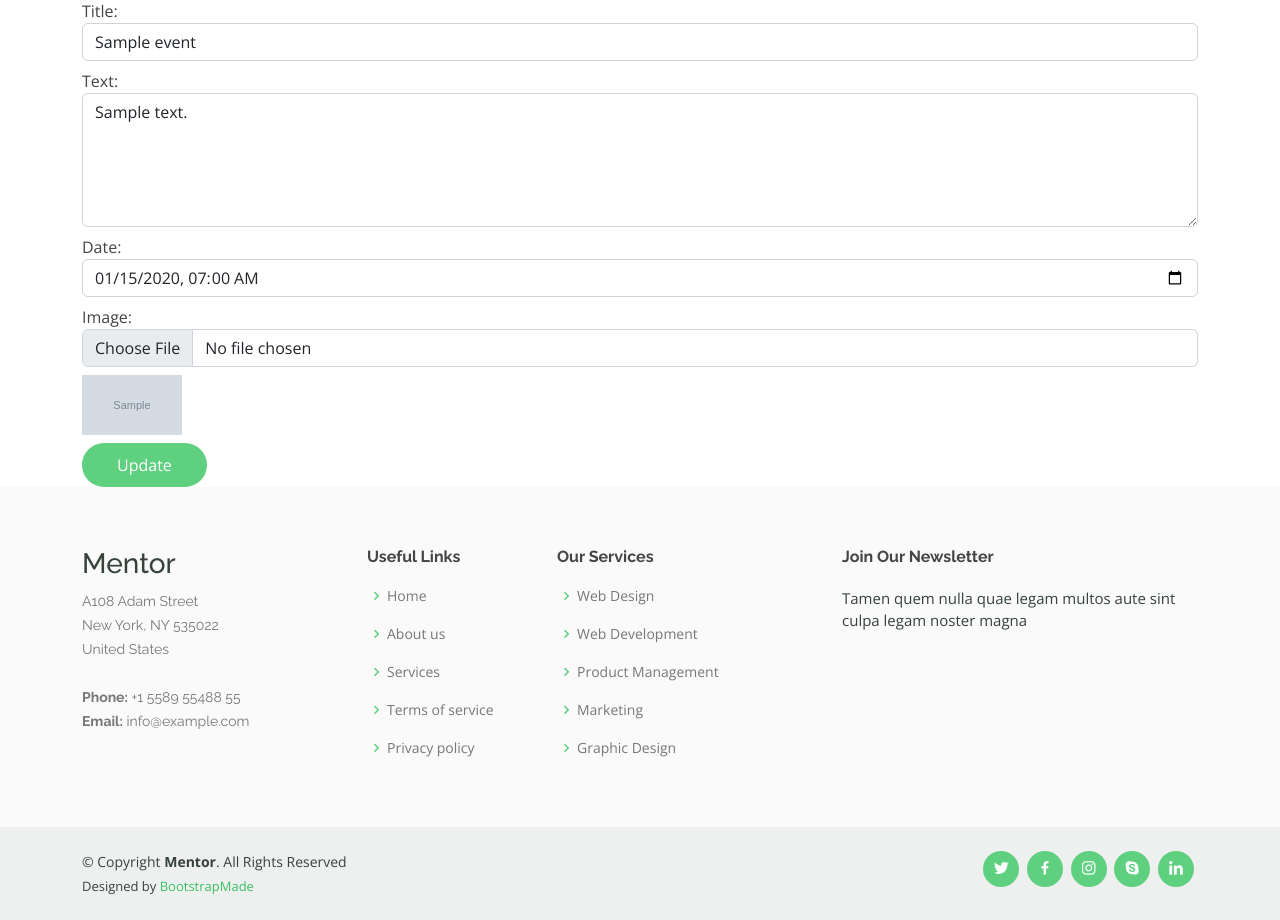
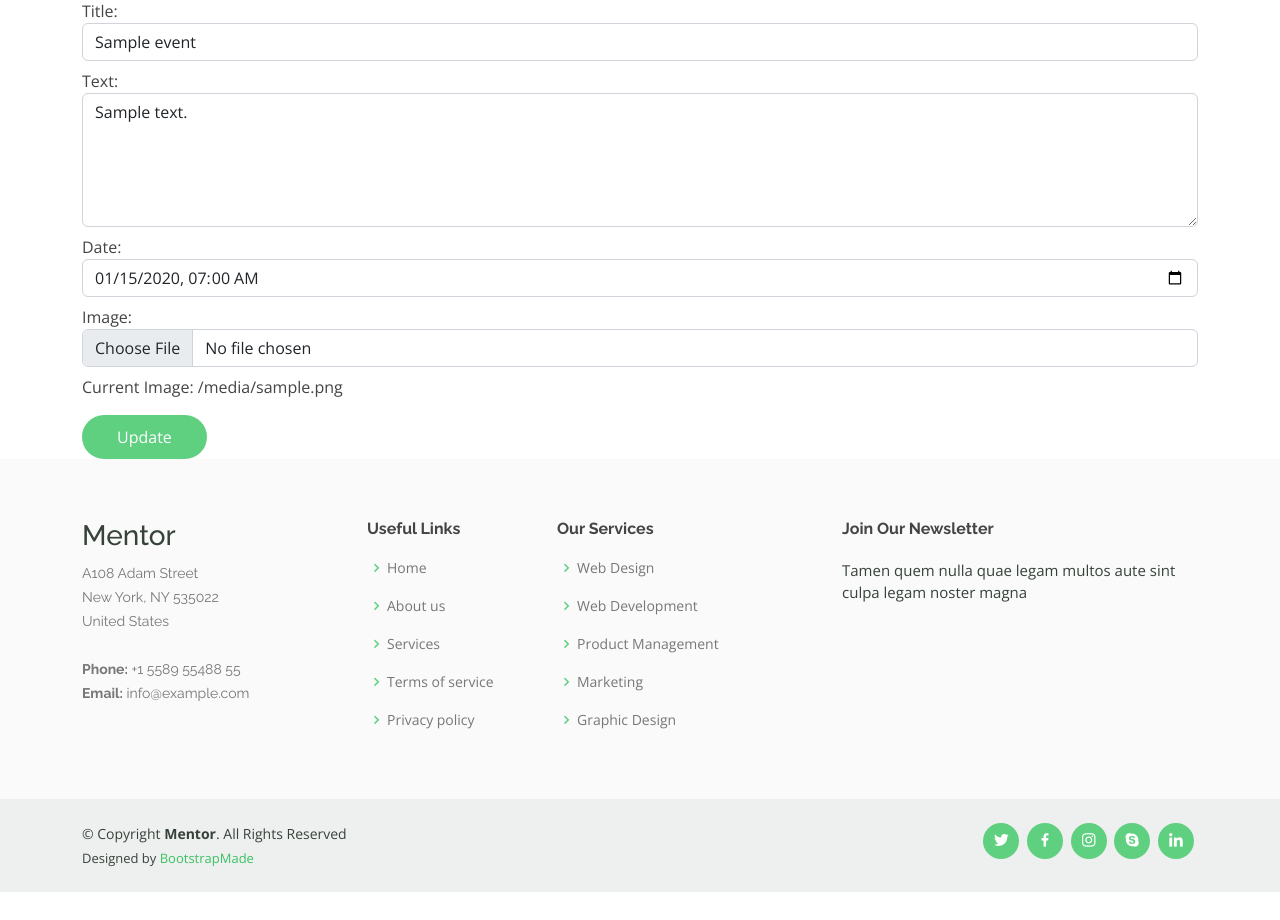
Before and after one commit to luciaderosa/mentor, a Django app: page /events/1/edit in a window 1280 px wide. Shown: the part 188-1108 px from the top of the page. After the commit the page ends 1080 px from the top, so only its background shows below. Run offline with Django 4.2, Linux system fonts and the light colour scheme; tables that the repository leaves empty hold one stand-in row (values such as "Sample post"); grey boxes marked "Sample" are stand-in pictures; some libraries are stand-ins or nearby versions.

Commit message:
Se creo partial de form para no repetir en create y update

```diff
--- /dev/null
+++ b/templates/events/_form.html
@@ -0,0 +1,16 @@
+<div class="mb-2">
+    {{ form.title.label_tag }}
+    {{ form.title }}
+</div>
+<div class="mb-2">
+    {{ form.text.label_tag }}
+    {{ form.text }}
+</div>
+<div class="mb-2">
+    {{ form.date.label_tag }}
+    {{ form.date }}
+</div>
+<div class="mb-2">
+    {{ form.image.label_tag }}
+    {{ form.image }}
+</div>
--- a/templates/events/event_update_form.html
+++ b/templates/events/event_update_form.html
@@ -10,23 +10,8 @@
     <div class="container mt-2">
         <form method="post" enctype="multipart/form-data">
             {% csrf_token %}
-            <div class="mb-2">
-                {{ form.title.label_tag }}
-                {{ form.title }}
-            </div>
-            <div class="mb-2">
-                {{ form.text.label_tag }}
-                {{ form.text }}
-            </div>
-            <div class="mb-2">
-                {{ form.date.label_tag }}
-                {{ form.date }}
-            </div>
-            <div class="mb-2">
-                {{ form.image.label_tag }}
-                {{ form.image }}
-            </div>
-            <img src={{ event.image.url }} width="100" height="60">
+            {% include 'events/_form.html' %}
+            <p>Current Image: {{ event.image.url }} </p>
             <div class="mt-2">
                 <input type="submit" class="contact-button" value="Update">
             </div>
```
Also changed, not shown: templates/events/event_form.html (+1 -16 lines).
